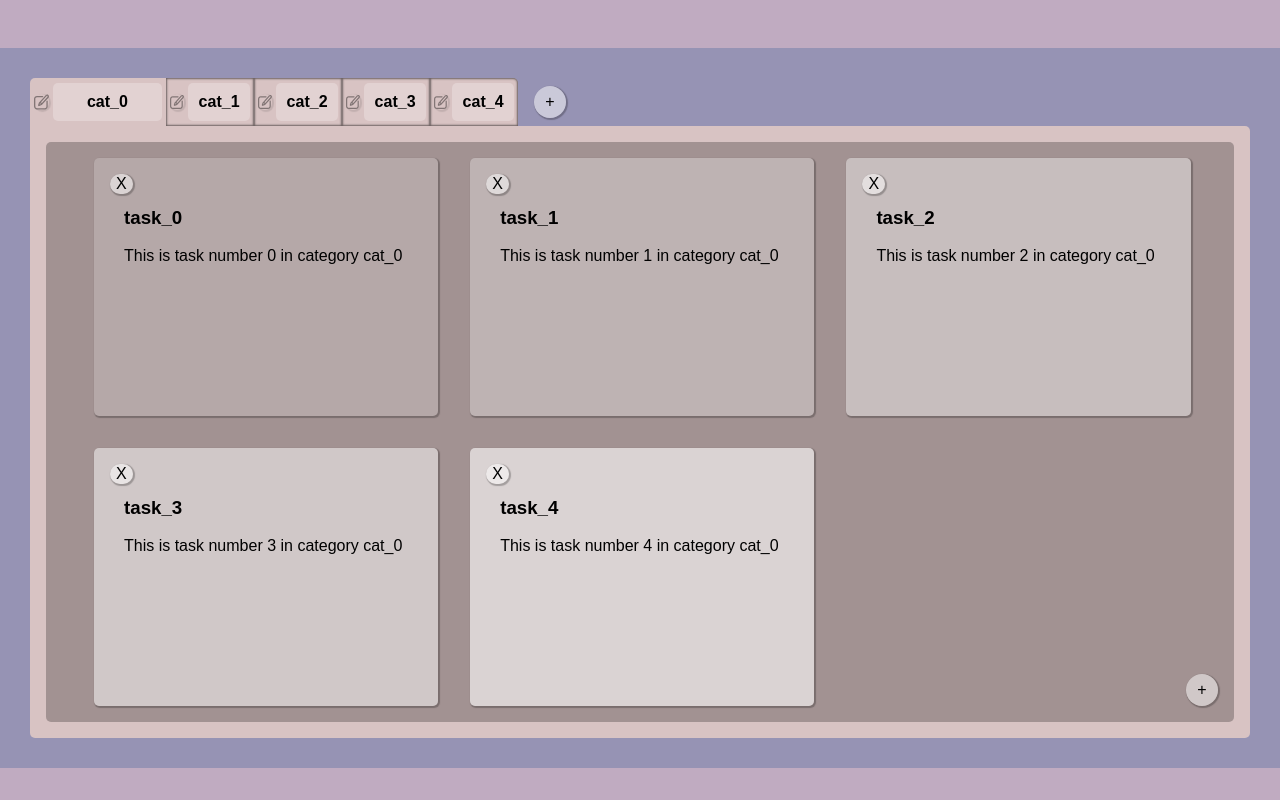
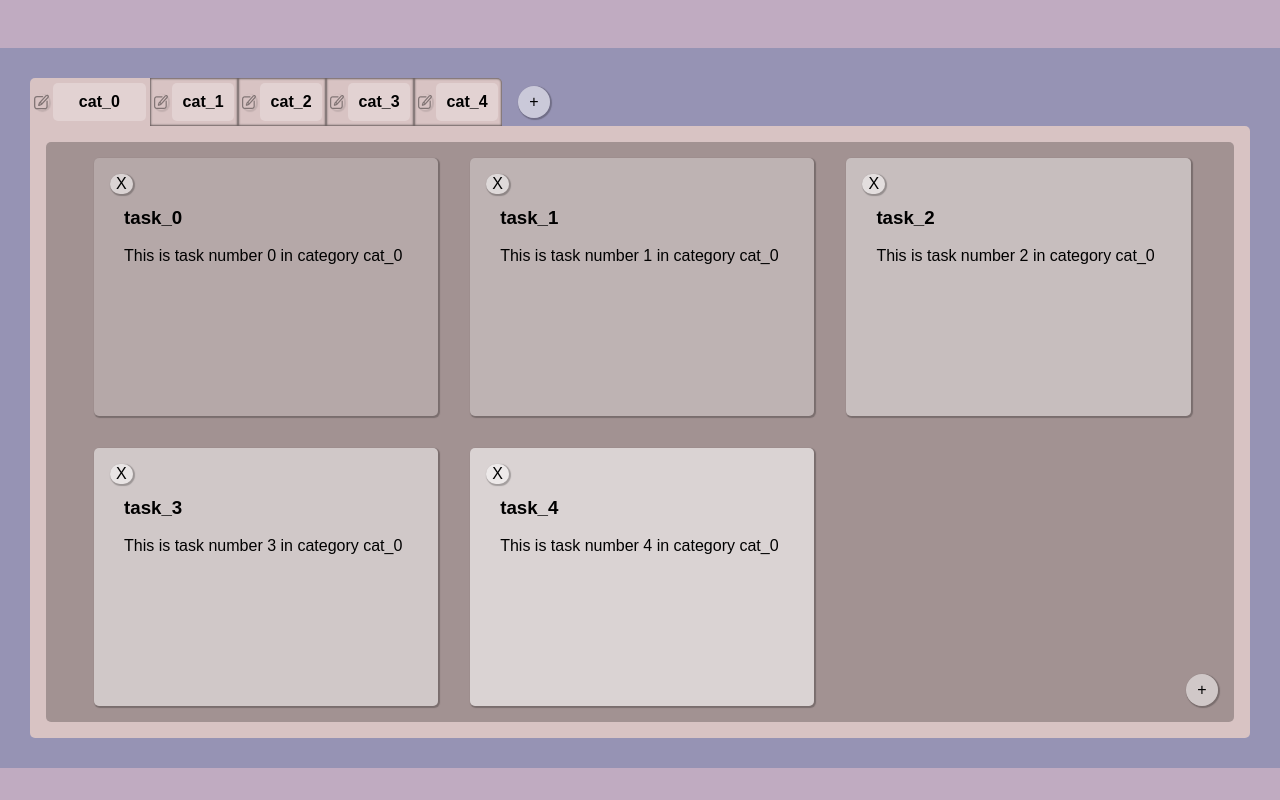
Before and after one commit to DarxyDev/To-Do-List, a website built with webpack: page dist/index.html in a window 1280 px wide. Built offline with nearby package versions, Linux system fonts and the light colour scheme.

Commit message:
category-spacer same size as selected-category now. changed selected category size to 1.4 * --category-width

```diff
--- a/src/style.css
+++ b/src/style.css
@@ -7,6 +7,7 @@
     --default-box-shadow: 1px 1px 1px 1px;
     --category-box-shadow-size: 0px 0px 2px 1px;
     --item-container-gap: 2rem;
+    --category-width: 5rem;
 
     /* colors */
     --col-main-bg: rgb(150, 147, 180);
@@ -24,7 +25,7 @@
     --tint-dark-med: rgba(0, 0, 0, .5);
     --tint-dark-high: rgba(0, 0, 0, .75);
 
-    --tint-light-low:rgba(255,255,255, .25);
+    --tint-light-low: rgba(255, 255, 255, .25);
     --tint-light-med: rgba(255, 255, 255, .5);
     /* other */
     --default-transition-time: 2s;
@@ -99,22 +100,27 @@ footer {
     border: none;
     box-shadow: none;
     background-color: var(--col-to-do-section);
-    width: 8rem;
+    width: calc(var(--category-width) * 1.4);
+}
+
+.category-spacer {
+    background-color: var(--tint-light-med);
+    width: calc(var(--category-width) * 1.4);
 }
 
 category {
-    position:relative;
+    position: relative;
     background-color: var(--col-default-category);
     text-align: center;
     box-shadow: inset var(--category-box-shadow-size) var(--tint-dark-med);
-    width: 5rem;
+    width: var(--category-width);
     display: flex;
     justify-content: center;
     align-items: center;
-    gap:.25rem;
+    gap: .25rem;
     cursor: pointer;
     user-select: none;
-    padding:0px .25rem;
+    padding: 0px .25rem;
 }
 
 category:last-child {
@@ -143,16 +149,17 @@ category>h4 {
 }
 
 .edit-category-btn {
-    position:relative;
+    position: relative;
     width: 1rem;
-    height:1rem;
+    height: 1rem;
     background: none;
-    padding:0;
-    margin:0;
-    opacity:.4;
+    padding: 0;
+    margin: 0;
+    opacity: .4;
 }
-.edit-category-btn:hover{
-    opacity:.8;
+
+.edit-category-btn:hover {
+    opacity: .8;
 }
 
 .category-name-input {
@@ -169,9 +176,6 @@ category>h4 {
     text-align: center;
     font-size: 1rem;
     font-weight: 600;
-}
-.category-spacer{
-    background-color:var(--tint-light-med);
 }
 
 .round-btn {
@@ -277,7 +281,8 @@ item:hover {
     top: 1rem;
     left: 1rem;
 }
-.default-svg{
-    height:100%;
-    width:100%;
+
+.default-svg {
+    height: 100%;
+    width: 100%;
 }
--- a/src/ui-manager.js
+++ b/src/ui-manager.js
@@ -110,6 +110,7 @@ const uiManager = (() => {
         function _createSpacerElement() {
             let element = document.createElement('category');
             element.classList.add('category-spacer');
+            element.addEventListener('dragover',(e)=>{e.preventDefault()})
             return element;
         }
     })()
@@ -140,6 +141,7 @@ const uiManager = (() => {
             element.setAttribute('draggable', true);
             element.addEventListener('dragend', _onDragEnd);
             element.addEventListener('dragover', _onDragOver);
+            element.addEventListener('dragstart', _onDragStart);
             function _onDragEnd(e) {
                 _dragStatic.spacerElement.appendBefore(e.currentTarget);
             }
@@ -150,6 +152,9 @@ const uiManager = (() => {
                 if (!_isValidDrop(_dragStatic.dragTarget.get())) return;
                 target.parentNode.insertBefore(_dragStatic.spacerElement.element, target);
 
+            }
+            function _onDragStart(e){
+                console.log('need to find a way to hide the tab while dragging');
             }
             function _isValidDrop(element) {
                 if (element === undefined) return false;
```
Also changed, not shown: dist/main.js.
